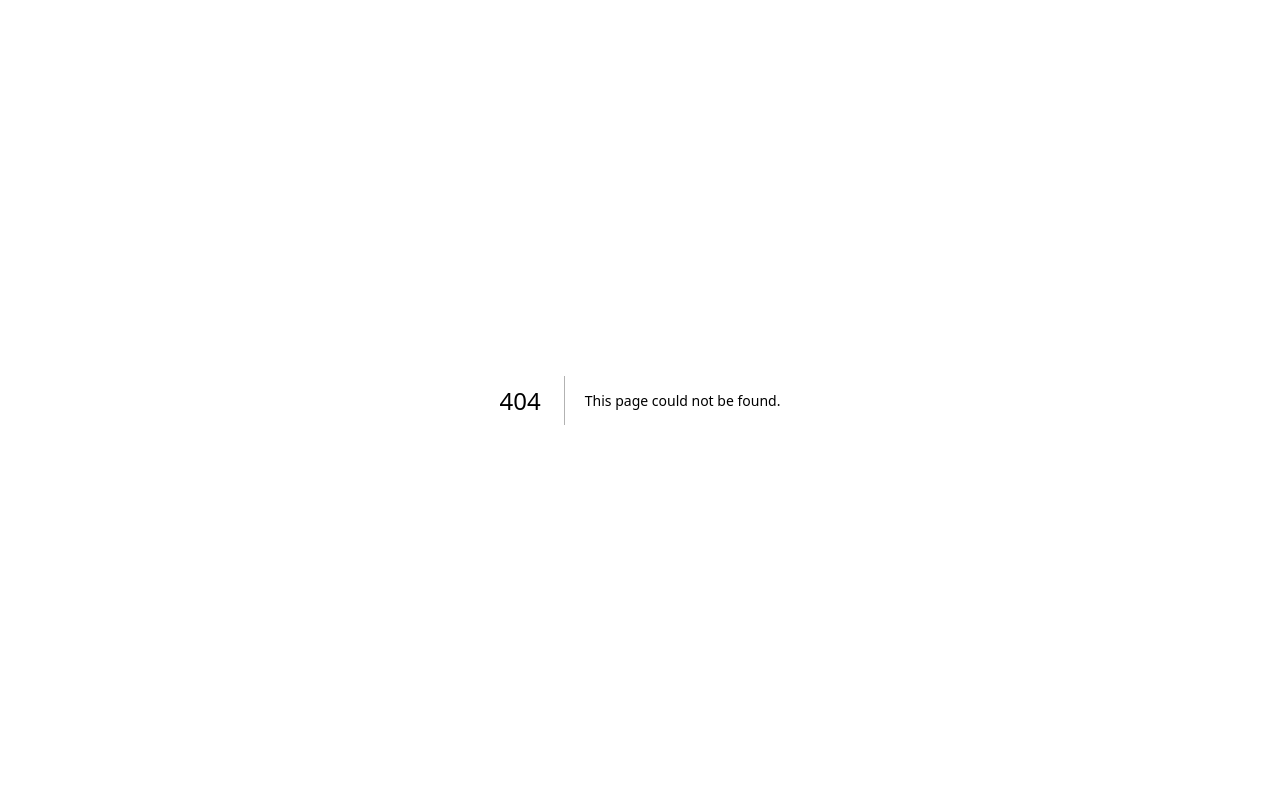
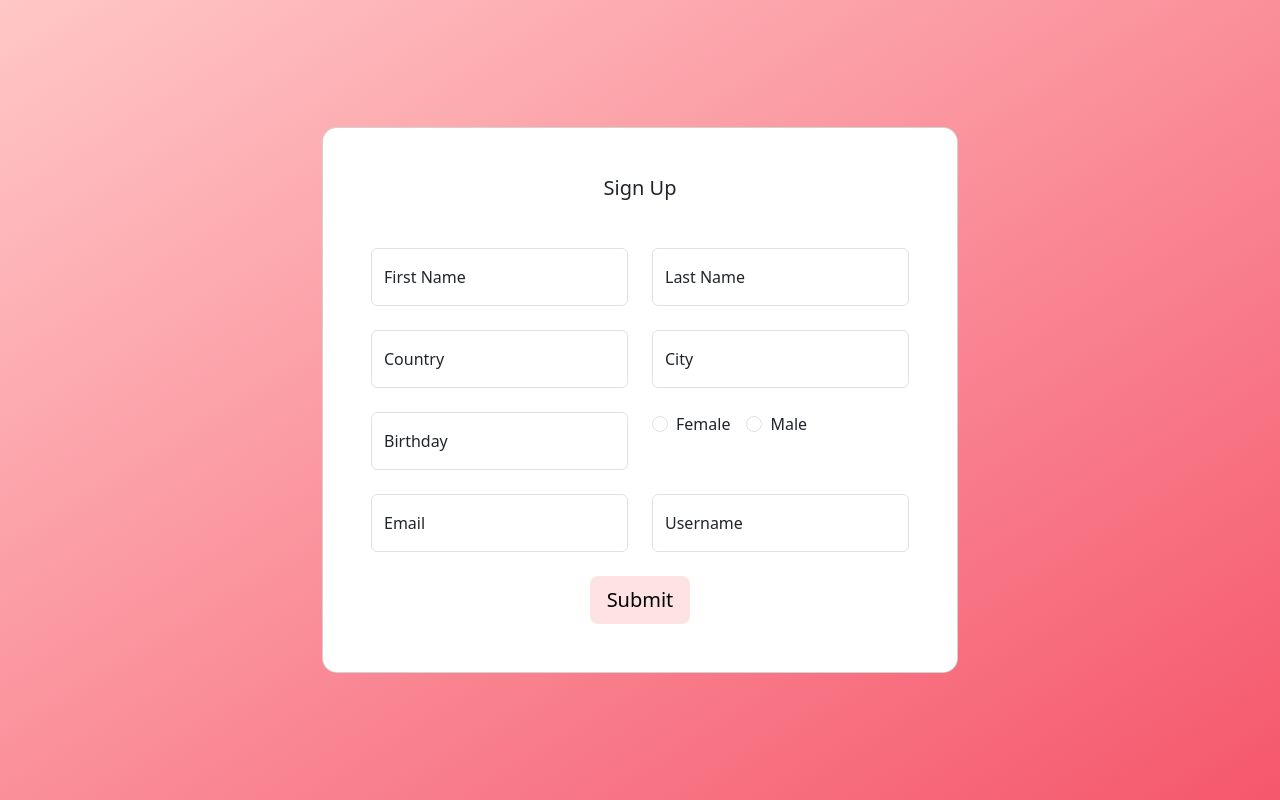
Before and after one commit to annabeliaeva/xoxo, a Next.js app: page /registration in a window 1280 px wide. Before the commit this address had no page. Built offline with nearby package versions, Linux system fonts and the light colour scheme.

Commit message:
add registration and authorization pages

```diff
--- /dev/null
+++ b/src/components/Authorization/Authorization.module.css
@@ -0,0 +1,35 @@
+.gradient_custom {
+    /* fallback for old browsers */
+    background: #f093fb;
+
+    /* Chrome 10-25, Safari 5.1-6 */
+    background: -webkit-linear-gradient(to bottom right, #ffc7c7, rgba(245, 87, 108, 1));
+
+    /* W3C, IE 10+/ Edge, Firefox 16+, Chrome 26+, Opera 12+, Safari 7+ */
+    background: linear-gradient(to bottom right, #ffc7c7, rgba(245, 87, 108, 1))
+}
+
+.card_registration {
+    border-radius: 15px;
+}
+
+.card_registration .select_input.form_control[readonly]:not([disabled]) {
+    font-size: 1rem;
+    line-height: 2.15;
+    padding-left: .75em;
+    padding-right: .75em;
+}
+
+.card_registration .select_arrow {
+    top: 13px;
+}
+
+.title {
+    display: flex;
+    justify-content: center;
+}
+
+.column{
+    display: flex;
+    justify-content: center;
+}
--- /dev/null
+++ b/src/components/Registration/Registration.module.css
@@ -0,0 +1,34 @@
+.gradient_custom {
+    /* fallback for old browsers */
+    background: #f093fb;
+
+    /* Chrome 10-25, Safari 5.1-6 */
+    background: -webkit-linear-gradient(to bottom right, #ffc7c7, rgba(245, 87, 108, 1));
+
+    /* W3C, IE 10+/ Edge, Firefox 16+, Chrome 26+, Opera 12+, Safari 7+ */
+    background: linear-gradient(to bottom right, #ffc7c7, rgba(245, 87, 108, 1))
+}
+
+.card_registration {
+    border-radius: 15px;
+}
+
+.card_registration .select_input.form_control[readonly]:not([disabled]) {
+    font-size: 1rem;
+    line-height: 2.15;
+    padding-left: .75em;
+    padding-right: .75em;
+}
+
+.card_registration .select_arrow {
+    top: 13px;
+}
+
+.title{
+    text-align: center
+}
+
+.col_for_button{
+    display: flex;
+    justify-content: center;
+}
--- /dev/null
+++ b/src/components/Registration/Registration.tsx
@@ -0,0 +1,86 @@
+import { Button, Card, Col, Container, FloatingLabel, Form, Row } from "react-bootstrap"
+import s from './Registration.module.css'
+
+export const Registration = () => {
+    return <section className={`vh-100 ${s.gradient_custom}`}>
+        <Container fluid className="justify-content-center align-items-center h-100 d-flex py-5">
+            <Row className="justify-content-center align-items-center h-100">
+                <Col xs={12} className="lg-9 xl-7">
+                    <Card className={`shadow-2-strong ${s.card_registration}`}>
+                        <Card.Body className="p-4 p-md-5">
+                            <Card.Title className={`mb-4 pb-2 pb-md-0 mb-md-5 ${s.title}`}>Sign Up</Card.Title>
+                            <Form>
+                                <Row>
+                                    <Col className="md-6 mb-4">
+                                        <FloatingLabel label="First Name" >
+                                            <Form.Control className="lg" type="text" placeholder="First Name">
+                                            </Form.Control>
+                                        </FloatingLabel>
+                                    </Col>
+                                    <Col className="md-6 mb-4">
+                                        <FloatingLabel label="Last Name" >
+                                            <Form.Control className="lg" type="text" placeholder="Last Name">
+                                            </Form.Control>
+                                        </FloatingLabel>
+                                    </Col>
+                                </Row>
+                                <Row>
+                                    <Col className="md-6 mb-4">
+                                        <FloatingLabel label="Country" >
+                                            <Form.Control list="datalistOptions" id="exampleDataList" placeholder="Type to search..." />
+                                            <datalist id="datalistOptions" placeholder="Country" className="lg">
+                                                <option value="Russia">Russia</option>
+                                                <option value="UK">UK</option>
+                                                <option value="USA">USA</option>
+                                            </datalist>
+                                        </FloatingLabel>
+                                    </Col>
+                                    <Col className="md-6 mb-4">
+                                        <FloatingLabel label="City" >
+                                            <Form.Control className="lg" type="text" placeholder="City">
+                                            </Form.Control>
+                                        </FloatingLabel>
+                                    </Col>
+                                </Row>
+                                <Row>
+                                    <Col className="md-6 mb-4">
+                                        <FloatingLabel label="Birthday" >
+                                            <Form.Control className="lg" type="text" placeholder="Birthday">
+                                            </Form.Control>
+                                        </FloatingLabel>
+                                    </Col>
+                                    <Col className="md-6 mb-4">
+                                        <div key="inline-radio" className="mb-3">
+                                            <Form.Check inline label="Female" value="Female" name="group1" type="radio" id="inline-radio-1" />
+                                            <Form.Check inline label="Male" value="Female" name="group1" type="radio" id="inline-radio-2" />
+                                        </div>
+                                    </Col>
+                                </Row>
+                                <Row>
+                                    <Col className="md-6 mb-4">
+                                        <FloatingLabel label="Email" >
+                                            <Form.Control className="lg" type="email" placeholder="Email">
+                                            </Form.Control>
+                                        </FloatingLabel>
+                                    </Col>
+                                    <Col className="md-6 mb-4">
+                                        <FloatingLabel label="Username" >
+                                            <Form.Control className="lg" type="email" placeholder="Username">
+                                            </Form.Control>
+                                        </FloatingLabel>
+                                    </Col>
+                                </Row>
+                                <Row >
+                                    <Col className={s.col_for_button}>
+                                        <Button className="btn btn-primary btn-lg">Submit</Button>
+                                    </Col>
+                                </Row>
+                            </Form>
+                        </Card.Body>
+                    </Card>
+                </Col>
+            </Row>
+        </Container>
+    </section>
+
+}
--- /dev/null
+++ b/src/pages/registration/index.tsx
@@ -0,0 +1,7 @@
+import { Registration } from "@/components/Registration/Registration";
+
+export default function AuthorizationPage({ state }) {
+    return (
+            <Registration/>
+    )
+}
```
Also changed, not shown: src/components/Authorization/Authorization.tsx (added, +46 -0 lines), src/pages/auth/index.tsx (added, +7 -0 lines).
